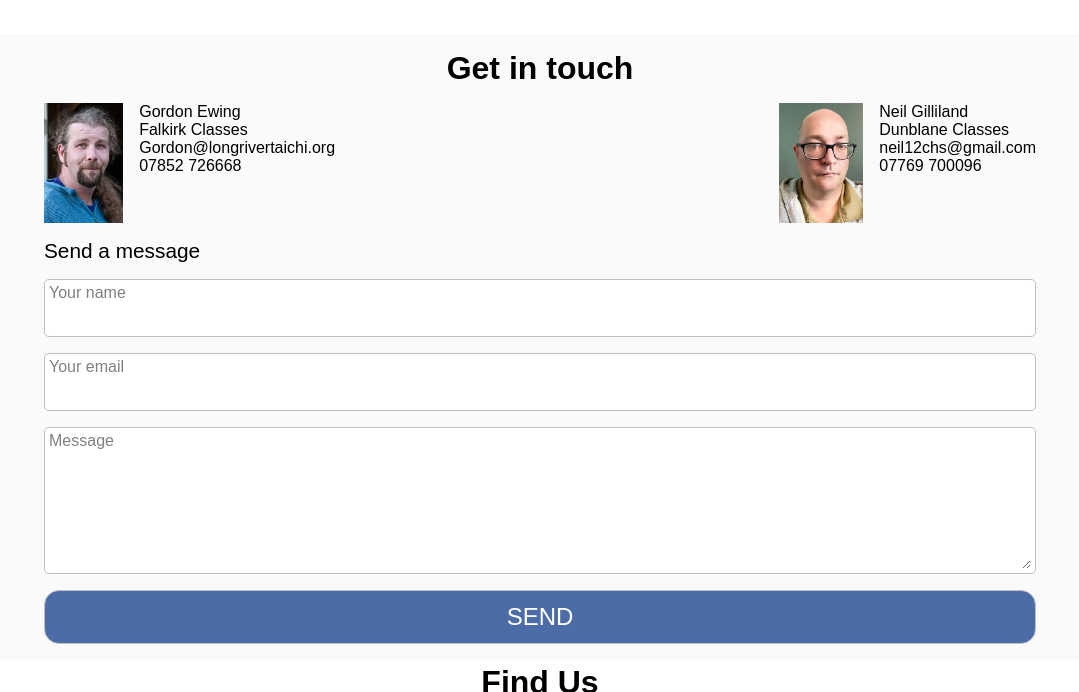
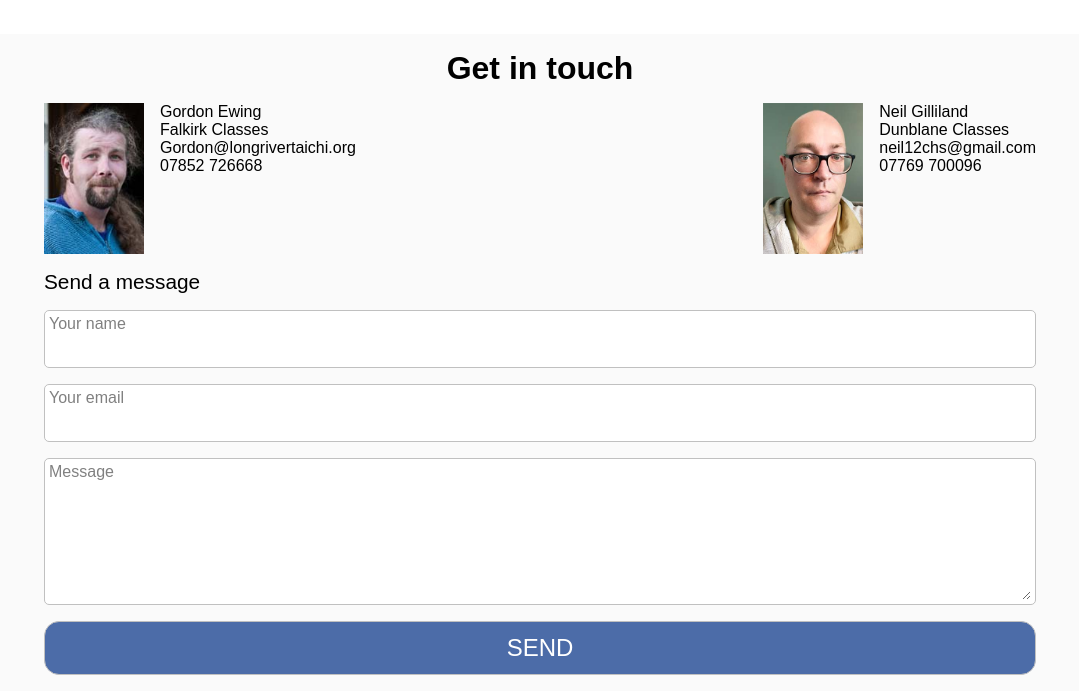
Before and after one commit to neilgilliland/longrivertaichi, a plain HTML site: page home.html in a window 1280 px wide. Shown: the part 1197-1889 px from the top of the page, without its empty margins (100-1179 px from the left). Drawn offline with Linux system fonts and the light colour scheme; some packages are replaced by stand-ins of ours.

Commit message:
fix image

```diff
--- a/assets/styles.css
+++ b/assets/styles.css
@@ -431,8 +431,12 @@ div.get-in-touch div.teacher
 
 div.get-in-touch div.teacher img
 {
-    height: 120px;
+    width: 100px;
     margin-right: 1em;
+}
+div.get-in-touch div.teacher.neil img
+{
+    height:120xs
 }
 
 div.get-in-touch div.form div.field
--- a/home.html
+++ b/home.html
@@ -177,7 +177,7 @@
                         <li>07852 726668</li>
                     </ul>
                 </div>
-                <div class="teacher">
+                <div class="teacher neil">
                     <img src="assets/neil.jpg" />
                     <ul>
                         <li>Neil Gilliland</li>
```
